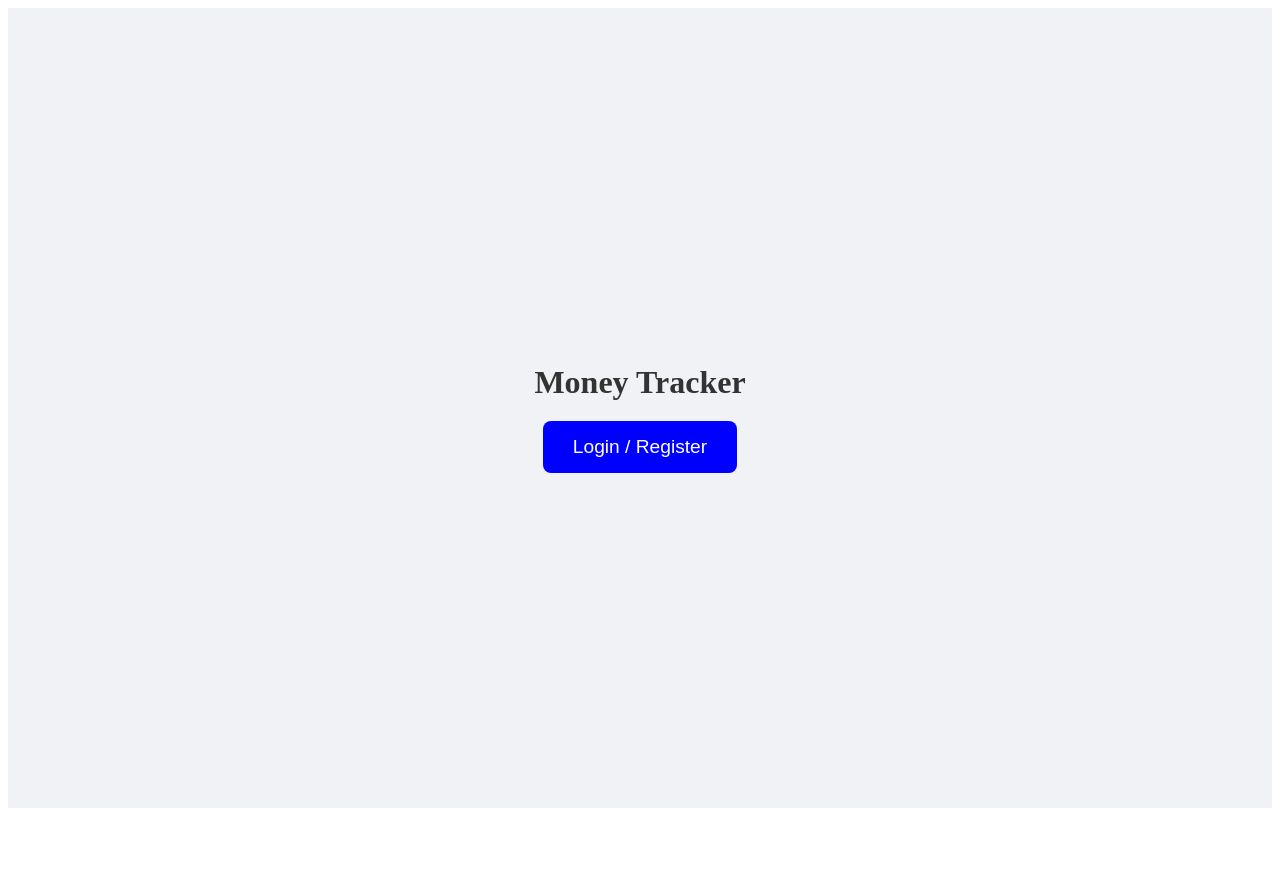
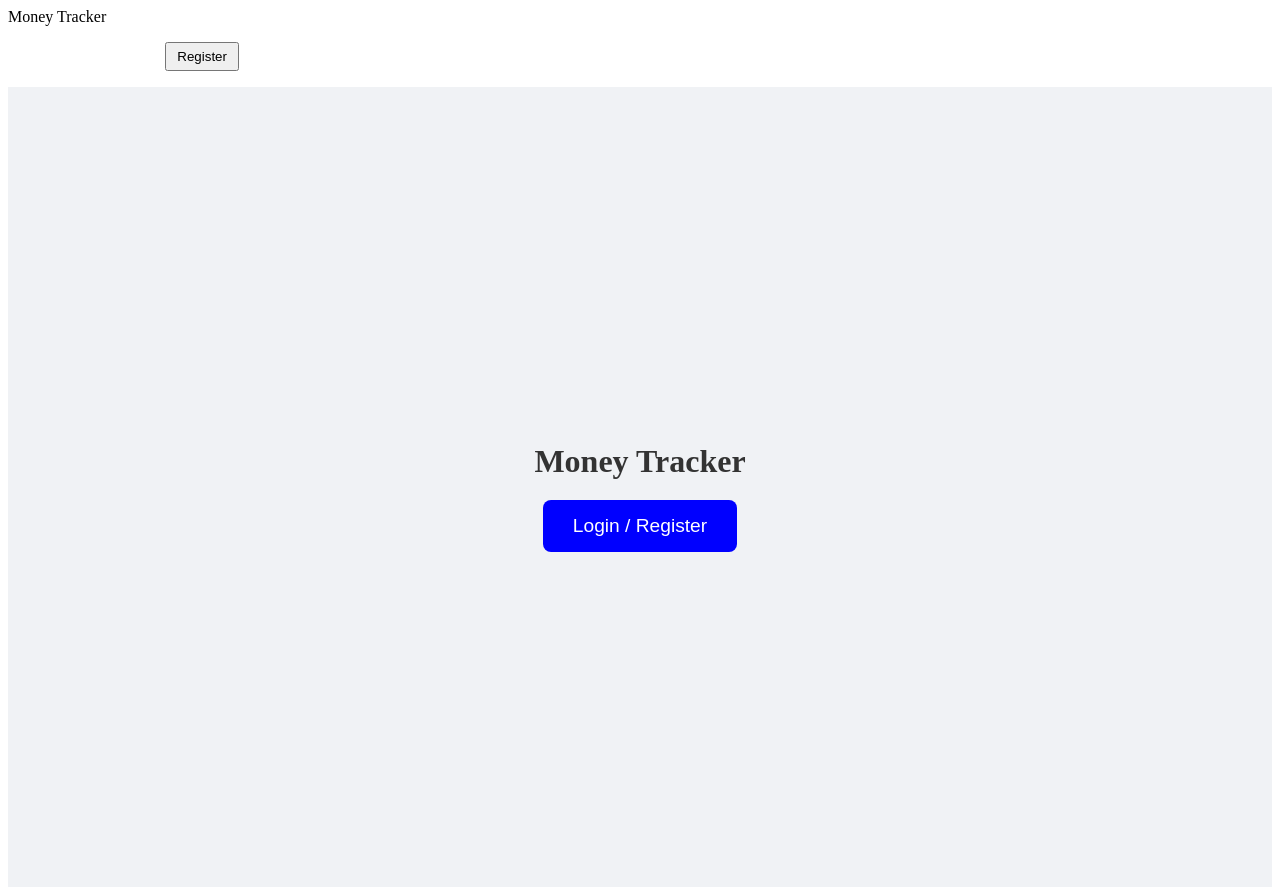
Before and after one commit to brightadieme-boop/expense-tracker, a React app in the folder frontend/: page / in a window 1280 px wide. Before the commit the page ends 816 px from the top, so only its background shows below. Built offline with nearby package versions, Linux system fonts and the light colour scheme; the HTML template or start-up script is replaced by a standard one.

Commit message:
Resest architecture: main, App and Navbar

```diff
--- a/frontend/src/App.jsx
+++ b/frontend/src/App.jsx
@@ -1,26 +1,24 @@
 import React from "react";
 import { BrowserRouter as Router, Routes, Route } from "react-router-dom";
 
+// Import your components
 import Navbar from "./components/Navbar";
+import Landing from "./pages/Landing";
 import Login from "./pages/Login";
-import Register from "./pages/Register";
-import Dashboard from "./pages/Dashboard";
-import AddExpense from "./pages/AddExpense";
-import MyExpenses from "./pages/MyExpenses";
-import EditExpense from "./pages/EditExpense";
+// import Register from "./pages/Register"; // Uncomment when you need it
+// import Dashboard from "./pages/Dashboard"; // Uncomment when you need it
 
 function App() {
   return (
     <Router>
+      {/* Navbar sits OUTSIDE the Routes so it is always visible and active */}
       <Navbar />
 
       <Routes>
+        <Route path="/" element={<Landing />} />
         <Route path="/login" element={<Login />} />
-        <Route path="/register" element={<Register />} />
-        <Route path="/dashboard" element={<Dashboard />} />
-        <Route path="/expenses" element={<AddExpense />} />
-        <Route path="/my-expenses" element={<MyExpenses />} />
-        <Route path="/edit/:id" element={<EditExpense />} />
+        {/* <Route path="/register" element={<Register />} /> */}
+        {/* <Route path="/dashboard" element={<Dashboard />} /> */}
       </Routes>
     </Router>
   );
--- a/frontend/src/components/Navbar.jsx
+++ b/frontend/src/components/Navbar.jsx
@@ -1,70 +1,32 @@
-import {UseEffect, useState } from "react";
 import React from "react";
-import {Link} from "react-router-dom";
-import "./Navbar.css"; //stylrsheet we will create
-import { useLocation } from "react-router-dom";
+import { Link } from "react-router-dom";
+import "../styles/main.css"; // Ensure styles are applied
 
-const user = JSON.parse(localStorage.getItem("user"));
+const Navbar = () => {
+  return (
+    <nav className="navbar" style={{ zIndex: 9999, position: "relative" }}>
+      <div className="logo">
+        <Link to="/" style={{ textDecoration: "none", color: "inherit" }}>
+          Money Tracker
+        </Link>
+      </div>
 
-function Navbar() {
-  const location = useLocation();
-
-  if (location.pathname === "/") return null;
-    return (
-        <nav className="navbar">
-            <div className="logo">Expense Tracker</div>
-
-
-            <ul className="nav-links">
-
-                {/* Always visible */}
-                <li className={location.pathname === "/dashboard" ? "active" : ""}>
-                 <Link to="/dashboard">Dashboard</Link>
+      <ul className="nav-links" style={{ display: "flex", gap: "20px", listStyle: "none" }}>
+        <li>
+          <Link to="/" style={{ color: "white", textDecoration: "none" }}>Home</Link>
         </li>
-
-                <Link to="/my-expenses" style={{ marginLeft: "20px" }}>My Expenses</Link>
-
-                <li className={location.pathname === "/expenses" ? "active" : ""}>
-
-                 <Link to="/expenses">Add Expense</Link>
+        <li>
+          <Link to="/login" style={{ color: "white", textDecoration: "none" }}>Login</Link>
         </li>
-                 {/* If NO user is logged in , show Login/Register */}
-
-                {!user && (
-              <>
-
-              <li className={location.pathname === "/login" ? "active" : ""}>
-               <Link to="/login">Login</Link>
+        <li>
+           {/* This button is purely for navigation test */}
+          <Link to="/register">
+             <button style={{ cursor: "pointer", padding: "5px 10px" }}>Register</button>
+          </Link>
         </li>
-
-              <li className={location.pathname === "/register" ? "active" : ""}>
-                <Link to="/register">Register</Link>
-              </li>
-
-              </>
-              )}
-
-              {/* If user is logged ,  show "hi, name" and Logout*/}
-              {user && (
-                <>
-                  <li>Hello! {user.full_name} , how's life?</li>
-                  <li>
-                    <button
-                     onClick={() => {
-                      localStorage.removeItem("user");
-                      window.location.href = "/login";
-                     }}
-                    >
-                      Logout
-                    </button>
-                  </li>
-                </>
-              )}
-
-
       </ul>
     </nav>
   );
-}
+};
 
 export default Navbar;
--- a/frontend/src/main.jsx
+++ b/frontend/src/main.jsx
@@ -1,40 +1,10 @@
-import React from "react";
-import ReactDOM from "react-dom/client";
-import { BrowserRouter, Routes, Route } from "react-router-dom";
+import React from 'react'
+import ReactDOM from 'react-dom/client'
+import App from './App.jsx'
+import './styles/main.css' // We keep your styles connected
 
-import Navbar from "./components/Navbar.jsx";
-import App from "./App.jsx";
-import "./styles/main.css";
-import Login from "./pages/Login.jsx";
-import Dashboard from "./pages/Dashboard.jsx";
-import MyExpenses from "./pages/MyExpenses.jsx";
-import AddExpense from "./pages/AddExpense.jsx";
-import ProtectedRoute from "./components/protectedRoute.jsx";
-import EditExpense from "./pages/EditExpense.jsx";
-import Landing from "./pages/Landing.jsx";
-import Register from "./pages/Register.jsx";
-
-// This attaches React to the HTML <div id="root"> inside index.html
-ReactDOM.createRoot(document.getElementById("root")).render(
-  <BrowserRouter>
-     <Navbar />
-     <Routes>
-
-      <Route path="/" element={<Landing />} />
-
-      {/* Public Routes */}
-      <Route path="/login" element={<Login />} />
-
-      {/* Protected Routes*/}
-      <Route element={<ProtectedRoute />}>
-         <Route path="/" element={<Dashboard />} />
-         <Route path="/dashboard" element={<Dashboard />} />
-         <Route path="/my-expenses" element={<MyExpenses />} />
-         <Route path="/expenses" element={<AddExpense />} />
-         <Route path="/edit/:id" element={<EditExpense /> } />
-         <Route path="/register" element={<Register /> } />
-      </Route>
-
-     </Routes>
-  </BrowserRouter>
-);
+ReactDOM.createRoot(document.getElementById('root')).render(
+  <React.StrictMode>
+    <App />
+  </React.StrictMode>,
+)
```
Lines whose indentation alone changed are shown as unchanged.
